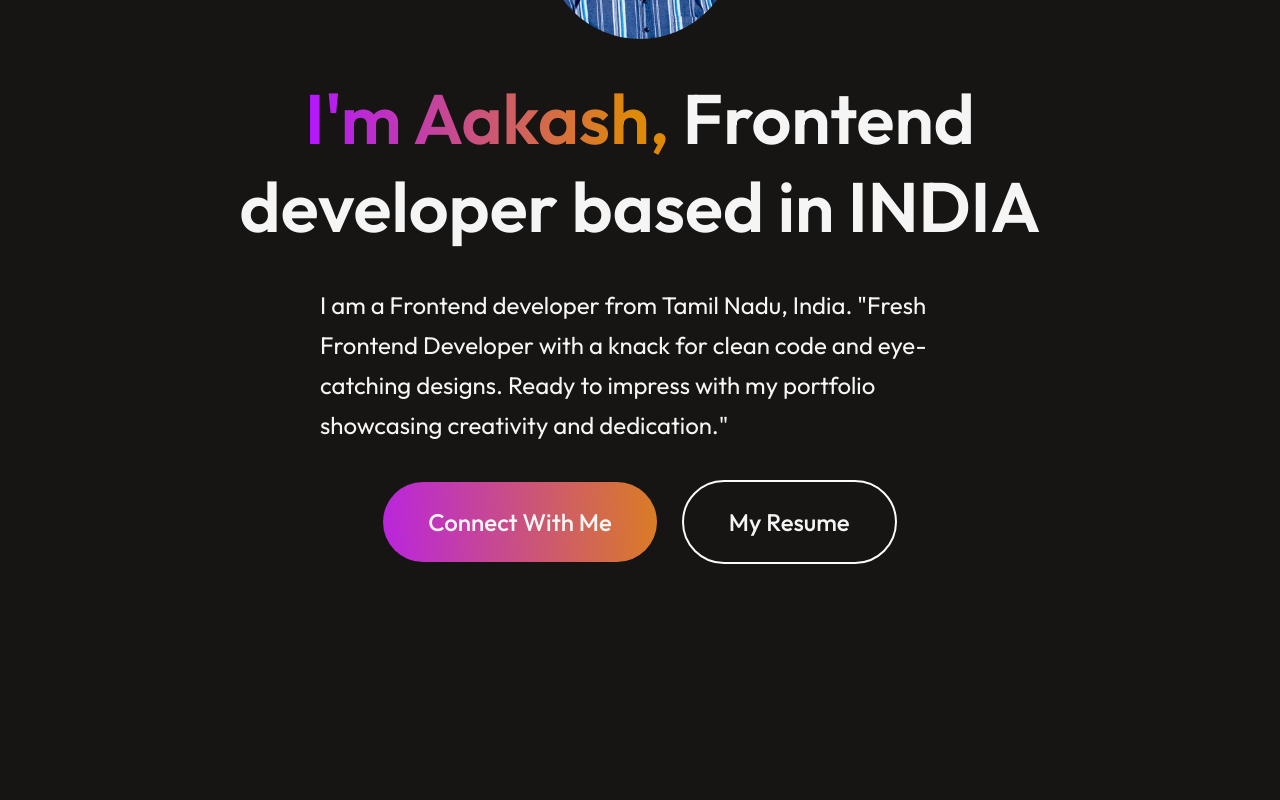
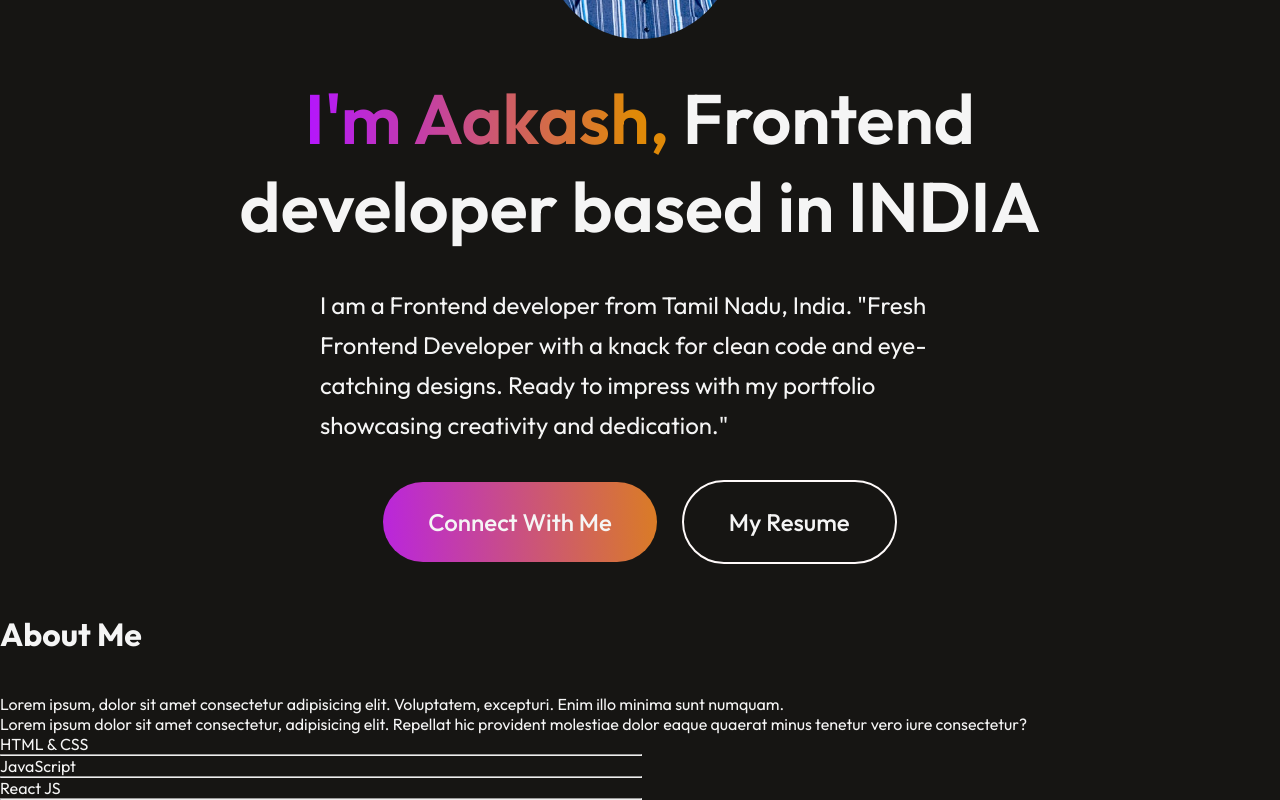
Before and after one commit to Aakash1624/portfolio-react, a React (Vite) app: page / in a window 1280 px wide. Shown: the part 251-1051 px from the top of the page. Before the commit the page ends 865 px from the top, so only its background shows below. Built offline with nearby package versions, Linux system fonts and the light colour scheme.

Commit message:
About skeleton added

```diff
--- a/src/App.jsx
+++ b/src/App.jsx
@@ -1,12 +1,14 @@
 import React from 'react';
 import Navbar from "./components/Navbar/Navbar/";
 import Hero from './components/Hero/Hero';
+import About from './components/About/About';
 
 const App = () => {
   return (
     <div>
       <Navbar />
       <Hero/>
+      <About/>
     </div>
   );
 };
--- /dev/null
+++ b/src/components/About/About.jsx
@@ -0,0 +1,47 @@
+import React from 'react'
+import './About.css'
+
+const About = () => {
+  return (
+    <div className="about">
+      <div className="about-title">
+        <h1>About Me</h1>
+        <img src="" alt="" />
+      </div>
+      <div className="about-section">
+        <div className="about-left">
+          <img src="" alt="" />
+        </div>
+        <div className="about-right">
+          <div className="about-para">
+            <p>
+              Lorem ipsum, dolor sit amet consectetur adipisicing elit.
+              Voluptatem, excepturi. Enim illo minima sunt numquam.
+            </p>
+            <p>
+              Lorem ipsum dolor sit amet consectetur, adipisicing elit. Repellat
+              hic provident molestiae dolor eaque quaerat minus tenetur vero
+              iure consectetur?
+            </p>
+          </div>
+          <div className="about-skills">
+            <div className="about-skill">
+              <p>HTML & CSS</p>
+              <hr style={{ width: '50%' }} />
+            </div>
+            <div className="about-skill">
+              <p>JavaScript</p>
+              <hr style={{ width: '50%' }} />
+            </div>
+            <div className="about-skill">
+              <p>React JS</p>
+              <hr style={{ width: '50%' }} />
+            </div>
+          </div>
+        </div>
+      </div>
+    </div>
+  );
+}
+
+export default About
```
Also changed, not shown: src/components/About/About.css (added).
